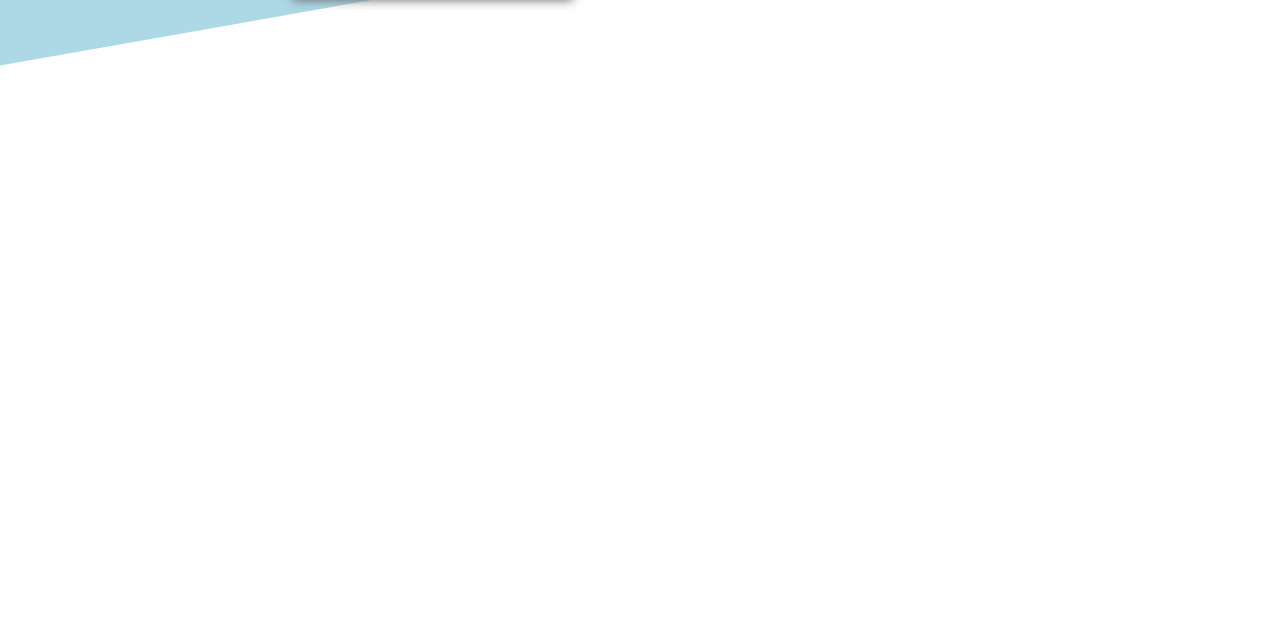
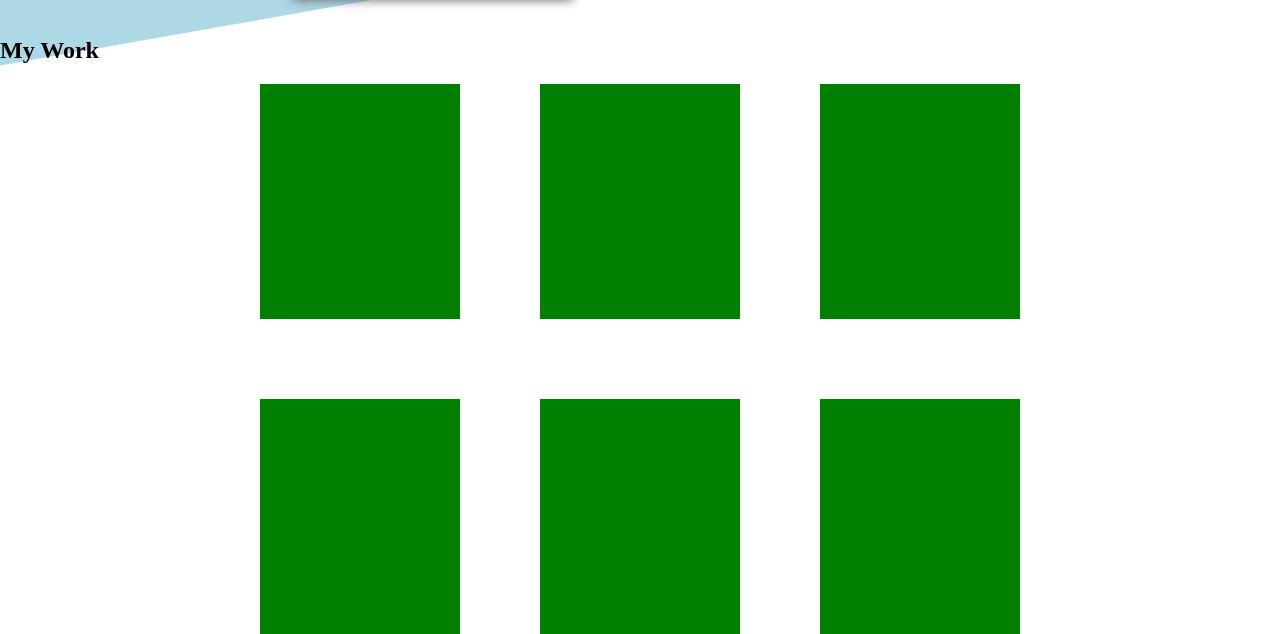
Before and after one commit to ecruzreal/homepage, a plain HTML site: page index.html in a window 1280 px wide. Shown: the part 303-937 px from the top of the page. Before the commit the page ends 800 px from the top, so only its background shows below. Drawn offline with Linux system fonts and the light colour scheme.

Commit message:
Made initial grid for main content

```diff
--- a/index.html
+++ b/index.html
@@ -28,5 +28,16 @@
             </section>
         </section>
     </header>
+    <h2>My Work</h2>
+    <div class="grid-container">
+        <section class="projects-grid">
+            <article class="project-card p1"></article>
+            <article class="project-card p2"></article>
+            <article class="project-card p3"></article>
+            <article class="project-card p4"></article>
+            <article class="project-card p5"></article>
+            <article class="project-card p6"></article>
+        </section>
+    </div>
 </body>
 </html>
--- a/style.css
+++ b/style.css
@@ -5,6 +5,7 @@ body{
     overflow-x: hidden;
 }
 
+/* HEADER */
 header{
     display: flex;
     height: 40vh;
@@ -79,3 +80,23 @@ header::before{
 .h-butt{
     height: 1rem;
 }
+
+/* PROJECT CARDS */
+.grid-container{
+    display: flex;
+    justify-content: center;
+}
+
+.projects-grid{
+    display: grid;
+    grid-template-columns: repeat(3, minmax(200px, 1fr));
+    grid-template-rows: repeat(2 auto);
+    gap: 5rem;
+}
+
+.project-card{
+    background-color: green;
+    height: 20vh;
+    width: 200px;
+    height: 235px;
+}
```
